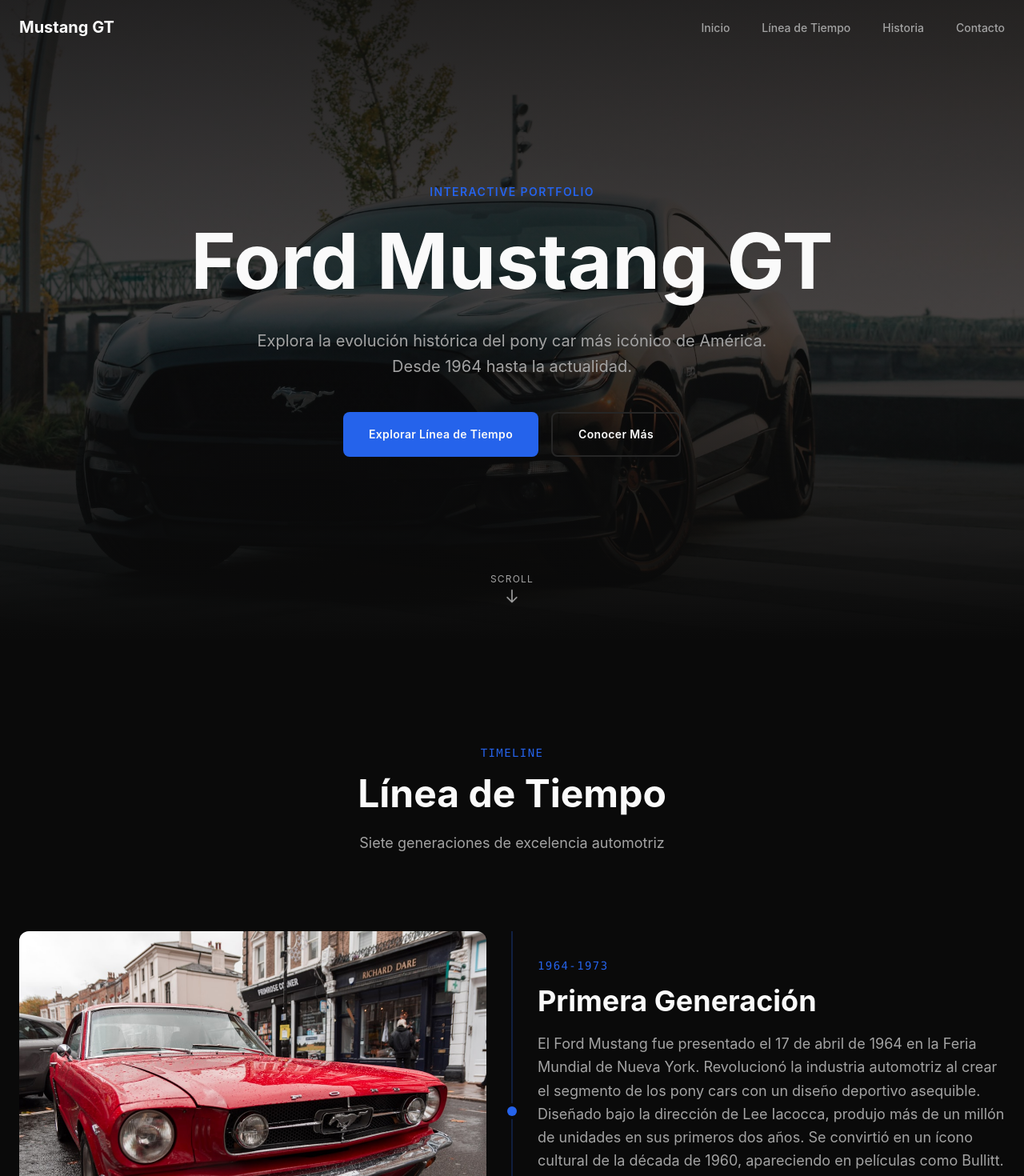
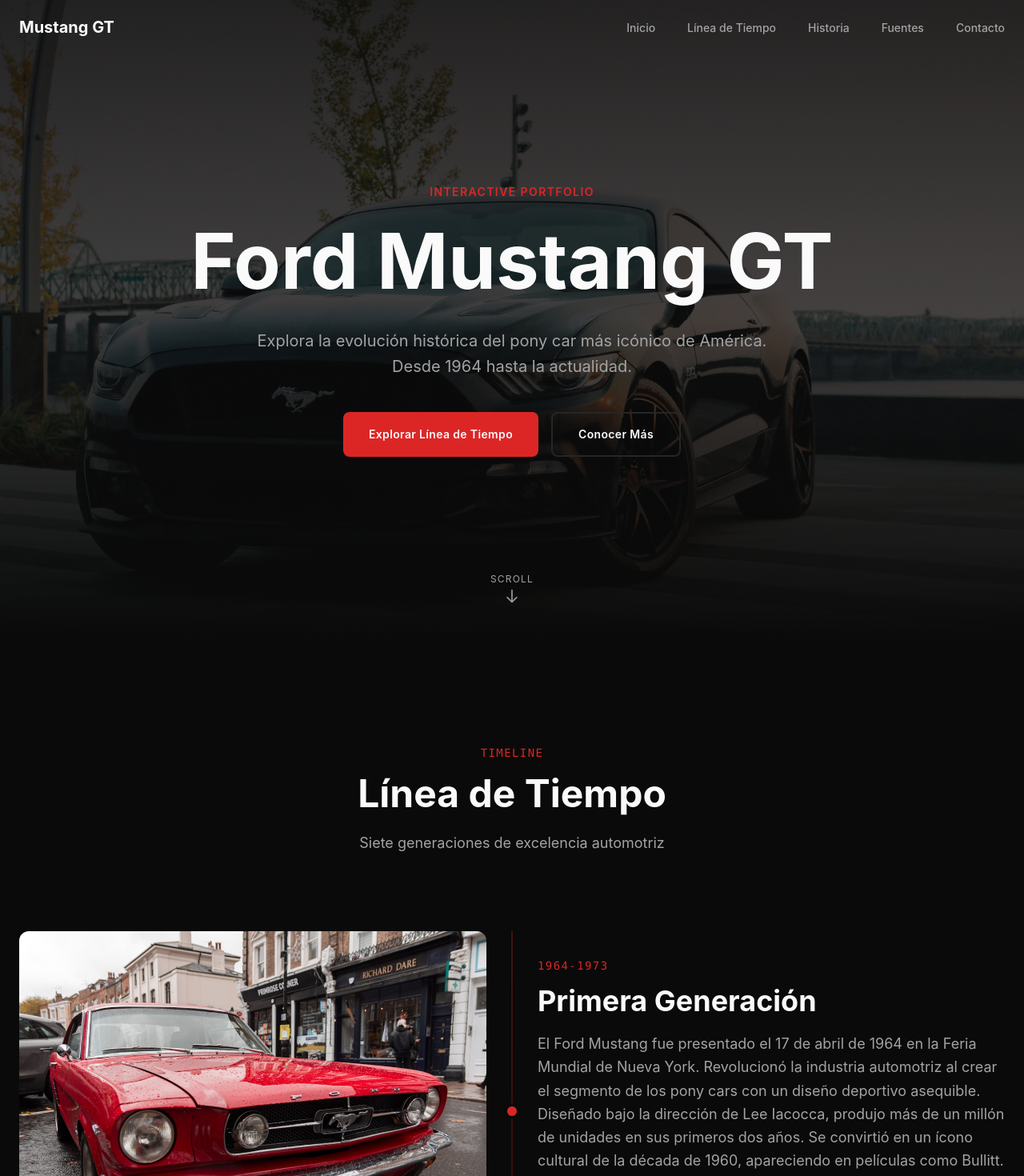
Before and after one commit to nmtabucchi/mustang_linea_tiempo, a Next.js app: page / in a window 1280 px wide. Shown: the top 1470 px of the page at 80% size. Built offline with nearby package versions, Linux system fonts and the light colour scheme.

Commit message:
cambio de color

```diff
--- a/app/components/Button.jsx
+++ b/app/components/Button.jsx
@@ -3,8 +3,8 @@ export default function Button({ children, onClick, variant = "primary", href })
     "inline-flex items-center justify-center px-8 py-4 font-semibold text-sm tracking-wide rounded-lg transition-all duration-300 cursor-pointer";
 
   const variants = {
-    primary: "bg-mustang-blue text-mustang-white hover:bg-mustang-blue-hover hover:shadow-lg hover:shadow-mustang-blue/25",
-    secondary: "bg-transparent border-2 border-mustang-border text-mustang-white hover:border-mustang-blue hover:text-mustang-blue",
+    primary: "bg-mustang-red text-mustang-white hover:bg-mustang-red-hover hover:shadow-lg hover:shadow-mustang-red/25",
+    secondary: "bg-transparent border-2 border-mustang-border text-mustang-white hover:border-mustang-red hover:text-mustang-red",
     ghost: "bg-transparent text-mustang-silver hover:text-mustang-white",
   };
 
--- a/app/components/Contact.jsx
+++ b/app/components/Contact.jsx
@@ -2,7 +2,7 @@ export default function Contact() {
   return (
     <section id="contact" className="py-24 md:py-32 bg-mustang-dark" aria-label="Contacto">
       <div className="max-w-4xl mx-auto px-6 text-center">
-        <span className="text-mustang-blue font-mono text-sm tracking-widest uppercase">
+        <span className="text-mustang-red font-mono text-sm tracking-widest uppercase">
           Contact
         </span>
         <h2 className="text-4xl md:text-5xl font-bold text-mustang-white mt-4 mb-6">
@@ -43,7 +43,7 @@ export default function Contact() {
             </div>
             <button
               type="submit"
-              className="w-full md:w-auto px-10 py-4 bg-mustang-blue text-mustang-white font-semibold rounded-xl hover:bg-mustang-blue-hover transition-all duration-300 hover:shadow-lg hover:shadow-mustang-blue/25"
+              className="w-full md:w-auto px-10 py-4 bg-mustang-red text-mustang-white font-semibold rounded-xl hover:bg-mustang-red-hover transition-all duration-300 hover:shadow-lg hover:shadow-mustang-red/25"
             >
               Enviar Mensaje
             </button>
--- a/app/components/Footer.jsx
+++ b/app/components/Footer.jsx
@@ -32,6 +32,11 @@ export default function Footer() {
                 </a>
               </li>
               <li>
+                <a href="#sources" className="text-mustang-silver hover:text-mustang-white text-sm transition-colors duration-300">
+                  Fuentes
+                </a>
+              </li>
+              <li>
                 <a href="#contact" className="text-mustang-silver hover:text-mustang-white text-sm transition-colors duration-300">
                   Contacto
                 </a>
--- a/app/components/Header.jsx
+++ b/app/components/Header.jsx
@@ -18,6 +18,7 @@ export default function Header() {
     { name: "Inicio", href: "#hero" },
     { name: "Línea de Tiempo", href: "#timeline" },
     { name: "Historia", href: "#about" },
+    { name: "Fuentes", href: "#sources" },
     { name: "Contacto", href: "#contact" },
   ];
 
@@ -43,7 +44,7 @@ export default function Header() {
             <li key={link.name} role="none">
               <a
                 href={link.href}
-                className="text-mustang-silver hover:text-mustang-white text-sm font-medium transition-colors duration-300 relative after:content-[''] after:absolute after:bottom-[-4px] after:left-0 after:w-0 after:h-0.5 after:bg-mustang-blue after:transition-all after:duration-300 hover:after:w-full"
+                className="text-mustang-silver hover:text-mustang-white text-sm font-medium transition-colors duration-300 relative after:content-[''] after:absolute after:bottom-[-4px] after:left-0 after:w-0 after:h-0.5 after:bg-mustang-red after:transition-all after:duration-300 hover:after:w-full"
                 role="menuitem"
               >
                 {link.name}
--- a/app/components/Hero.jsx
+++ b/app/components/Hero.jsx
@@ -21,7 +21,7 @@ export default function Hero() {
       </div>
 
       <div className="relative z-20 text-center px-6 max-w-5xl mx-auto">
-        <p className="text-mustang-blue font-semibold text-sm tracking-widest uppercase mb-4">
+        <p className="text-mustang-red font-semibold text-sm tracking-widest uppercase mb-4">
           Interactive Portfolio
         </p>
 
--- a/app/components/Timeline.jsx
+++ b/app/components/Timeline.jsx
@@ -6,7 +6,7 @@ export default function Timeline() {
     <section id="timeline" className="py-24 md:py-32 bg-mustang-dark" aria-label="Línea de tiempo del Mustang GT">
       <div className="max-w-7xl mx-auto px-6">
         <div className="text-center mb-16 md:mb-24">
-          <span className="text-mustang-blue font-mono text-sm tracking-widest uppercase">
+          <span className="text-mustang-red font-mono text-sm tracking-widest uppercase">
             Timeline
           </span>
           <h2 className="text-4xl md:text-5xl font-bold text-mustang-white mt-4 mb-6">
@@ -18,11 +18,11 @@ export default function Timeline() {
         </div>
 
         <div className="relative" role="list" aria-label="Generaciones del Mustang GT">
-          <div className="absolute left-1/2 -translate-x-1/2 w-px h-full bg-gradient-to-b from-mustang-blue/50 via-mustang-blue/20 to-transparent hidden md:block" aria-hidden="true" />
+          <div className="absolute left-1/2 -translate-x-1/2 w-px h-full bg-gradient-to-b from-mustang-red/50 via-mustang-red/20 to-transparent hidden md:block" aria-hidden="true" />
 
           {mustangGenerations.map((generation, index) => (
             <article key={generation.id} className="relative" role="listitem">
-              <div className="absolute left-1/2 -translate-x-1/2 w-3 h-3 bg-mustang-blue rounded-full hidden md:block z-10 ring-4 ring-mustang-dark"
+              <div className="absolute left-1/2 -translate-x-1/2 w-3 h-3 bg-mustang-red rounded-full hidden md:block z-10 ring-4 ring-mustang-dark"
                    style={{ top: "50%" }}
                    aria-hidden="true" />
               <TimelineCard
--- a/app/components/TimelineCard.jsx
+++ b/app/components/TimelineCard.jsx
@@ -25,7 +25,7 @@ export default function TimelineCard({ year, name, image, description, index })
       </div>
 
       <div className="w-full md:w-1/2">
-        <span className="inline-block text-mustang-blue font-mono text-sm tracking-widest mb-3">
+        <span className="inline-block text-mustang-red font-mono text-sm tracking-widest mb-3">
           {year}
         </span>
         <h3 className="text-3xl md:text-4xl font-bold text-mustang-white mb-4 leading-tight">
@@ -37,7 +37,7 @@ export default function TimelineCard({ year, name, image, description, index })
         <div className="mt-6">
           <a
             href="#"
-            className="inline-flex items-center text-mustang-blue hover:text-mustang-blue-hover font-medium transition-colors duration-300"
+            className="inline-flex items-center text-mustang-red hover:text-mustang-red-hover font-medium transition-colors duration-300"
           >
             Explorar Generación
             <svg className="w-4 h-4 ml-2" fill="none" stroke="currentColor" viewBox="0 0 24 24">
--- a/app/data/mustang.js
+++ b/app/data/mustang.js
@@ -6,6 +6,16 @@ const mustangGenerations = [
     image: "/images/mustang/1st-gen.jpg",
     description:
       "El Ford Mustang fue presentado el 17 de abril de 1964 en la Feria Mundial de Nueva York. Revolucionó la industria automotriz al crear el segmento de los pony cars con un diseño deportivo asequible. Diseñado bajo la dirección de Lee Iacocca, produjo más de un millón de unidades en sus primeros dos años. Se convirtió en un ícono cultural de la década de 1960, apareciendo en películas como Bullitt. Ofrecía motores desde un seis cilindros hasta un potente V8 de 289 pulgadas cúbicas.",
+    sources: {
+      information: [
+        { name: "Ford Motor Company - Official History", url: "https://www.ford.com" },
+        { name: "Mustang Club of America", url: "https://www.mustang.org" },
+        { name: "Hot Rod Network - First Generation Mustang", url: "https://www.hotrod.com" }
+      ],
+      images: [
+        { name: "Unsplash - Free Stock Photo", url: "https://unsplash.com" }
+      ]
+    }
   },
   {
     id: 2,
@@ -14,6 +24,15 @@ const mustangGenerations = [
     image: "/images/mustang/2nd-gen.jpg",
     description:
       "Respondió a la crisis del petróleo de 1973 con un diseño más compacto y eficiente. A pesar de ser más pequeño, mantuvo el espíritu deportivo de la marca. Ganó el Motor Trend Car of the Year en 1974, demostrando que un Mustang podía adaptarse a los tiempos difíciles. Disponible como hatchback y fastback, ofrecía motores más eficientes incluyendo una versión V8 de 302 pulgadas cúbicas.",
+    sources: {
+      information: [
+        { name: "Motor Trend - Mustang II History", url: "https://www.motortrend.com" },
+        { name: "Ford Media Center", url: "https://media.ford.com" }
+      ],
+      images: [
+        { name: "Pexels - Free Stock Photo", url: "https://pexels.com" }
+      ]
+    }
   },
   {
     id: 3,
@@ -22,6 +41,15 @@ const mustangGenerations = [
     image: "/images/mustang/3rd-gen.jpg",
     description:
       "Basado en la plataforma Fox, reintrodujo el rendimiento con variantes como la Mustang GT 5.0. Se convirtió en un ícono de la cultura automotriz de los 80. El Mustang SVO ofrecía turboalimentación para los entusiastas de alto rendimiento. El motor V8 de 5.0 litros (302 pulgadas cúbicas) se legendario por su sonido y potencia modificable. Esta generación mantuvo vivo el legado del Mustang durante una época de cambios en la industria.",
+    sources: {
+      information: [
+        { name: "Mustang Monthly - Fox Body Guide", url: "https://www.mustangmonthly.com" },
+        { name: "Ford Performance - Heritage", url: "https://performance.ford.com" }
+      ],
+      images: [
+        { name: "Wikimedia Commons - CC License", url: "https://commons.wikimedia.org" }
+      ]
+    }
   },
   {
     id: 4,
@@ -30,6 +58,15 @@ const mustangGenerations = [
     image: "/images/mustang/4th-gen.jpg",
     description:
       "Presentó un diseño más redondeado y moderno con líneas suaves. El Mustang Cobra de 1993 estableció nuevos estándares de rendimiento con su motor V8 de 320 caballos. Incluyó el icónico Mustang Mach 1 como edición especial. El Mustang SVT Cobra R se convirtió en una leyenda de la pista. Esta generación mantuvo la esencia deportiva mientras se adaptaba a los estándares de seguridad y emisiones modernos.",
+    sources: {
+      information: [
+        { name: "Car and Driver - Fourth Gen Mustang", url: "https://www.caranddriver.com" },
+        { name: "Edmunds - Mustang History", url: "https://www.edmunds.com" }
+      ],
+      images: [
+        { name: "Unsplash - Free Stock Photo", url: "https://unsplash.com" }
+      ]
+    }
   },
   {
     id: 5,
@@ -38,6 +75,15 @@ const mustangGenerations = [
     image: "/images/mustang/5th-gen.jpg",
     description:
       "Regresó a las raíces con un diseño retro-futurista inspirado en los modelos clásicos. El Mustang GT 2005 marcó el renacimiento del pony car americano. El Mustang Shelby GT500 rendía más de 500 caballos de fuerza, mientras que el Mustang Boss 302 y el Mustang Laguna Seca se convirtieron en leyendas de la pista. Esta generación revivió el espíritu del Mustang original con prestaciones contemporáneas.",
+    sources: {
+      information: [
+        { name: "Road & Track - S197 Mustang", url: "https://www.roadandtrack.com" },
+        { name: "Mustang6G Forum", url: "https://www.mustang6g.com" }
+      ],
+      images: [
+        { name: "Unsplash - Free Stock Photo", url: "https://unsplash.com" }
+      ]
+    }
   },
   {
     id: 6,
@@ -46,6 +92,15 @@ const mustangGenerations = [
     image: "/images/mustang/6th-gen.jpg",
     description:
       "Primera generación con suspensión trasera independiente, mejorando drásticamente el manejo. El Mustang GT incorporó el motor V8 Coyote de 5.0 litros con 435 caballos, mientras que el Mustang EcoBoost introdujo turboalimentación cuatro cilindros. El Mustang Shelby GT350 y GT500 establecieron nuevos estándares de rendimiento. Disponible globalmente por primera vez en la historia del Mustang.",
+    sources: {
+      information: [
+        { name: "MotorTrend - S550 Mustang Review", url: "https://www.motortrend.com" },
+        { name: "Ford Performance - Mustang GT", url: "https://performance.ford.com" }
+      ],
+      images: [
+        { name: "Wikimedia Commons - CC License", url: "https://commons.wikimedia.org" }
+      ]
+    }
   },
   {
     id: 7,
@@ -54,6 +109,15 @@ const mustangGenerations = [
     image: "/images/mustang/7th-gen.jpg",
     description:
       "La generación actual combina tecnología moderna con el legado del Mustang. El Mustang GT 2024 cuenta con un motor Coyote 5.0L V8 de 480 caballos. Interior con pantalla digital de 13.2 pulgadas y sistema SYNC 4. El Mustang Dark Horse representa la máxima expresión de rendimiento sin ser un Shelby. Primer Mustang con transmisión manual de 6 velocidades estándar en el GT.",
+    sources: {
+      information: [
+        { name: "Ford.com - 2024 Mustang", url: "https://www.ford.com/mustang" },
+        { name: "Car and Driver - 2024 Mustang Review", url: "https://www.caranddriver.com" }
+      ],
+      images: [
+        { name: "Pexels - Free Stock Photo", url: "https://pexels.com" }
+      ]
+    }
   },
 ];
 
--- a/app/globals.css
+++ b/app/globals.css
@@ -4,6 +4,8 @@
   /* Figma Template Color Palette */
   --color-mustang-dark: #0a0a0a;
   --color-mustang-dark-secondary: #141414;
+  --color-mustang-red: #DC2626;
+  --color-mustang-red-hover: #B91C1C;
   --color-mustang-blue: #2563eb;
   --color-mustang-blue-hover: #1d4ed8;
   --color-mustang-silver: #a3a3a3;
--- a/app/page.js
+++ b/app/page.js
@@ -2,6 +2,7 @@ import Header from "./components/Header";
 import Hero from "./components/Hero";
 import Timeline from "./components/Timeline";
 import About from "./components/About";
+import Sources from "./components/Sources";
 import Contact from "./components/Contact";
 import Footer from "./components/Footer";
 
@@ -12,6 +13,7 @@ export default function Home() {
       <Hero />
       <Timeline />
       <About />
+      <Sources />
       <Contact />
       <Footer />
     </main>
```
Also changed, not shown: app/components/About.jsx (+6 -6 lines), app/components/Sources.jsx (added, +114 -0 lines).
